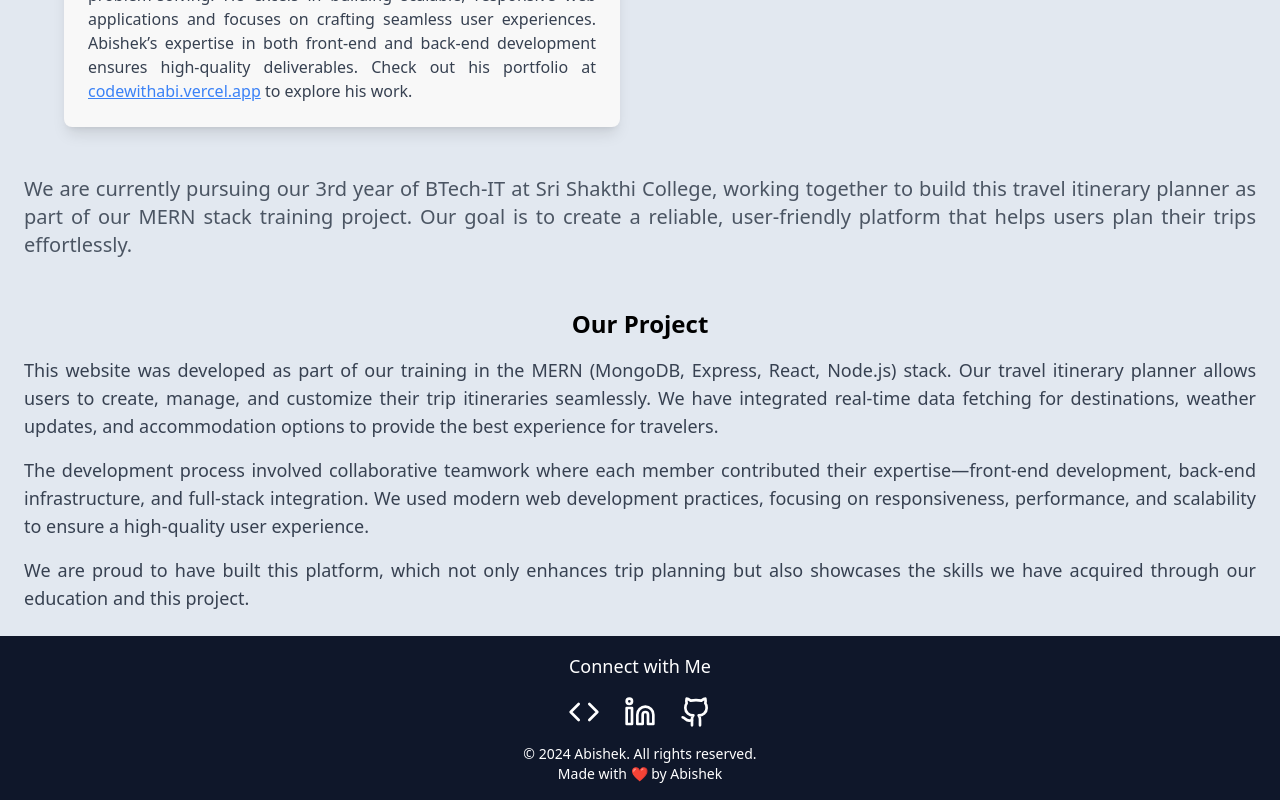
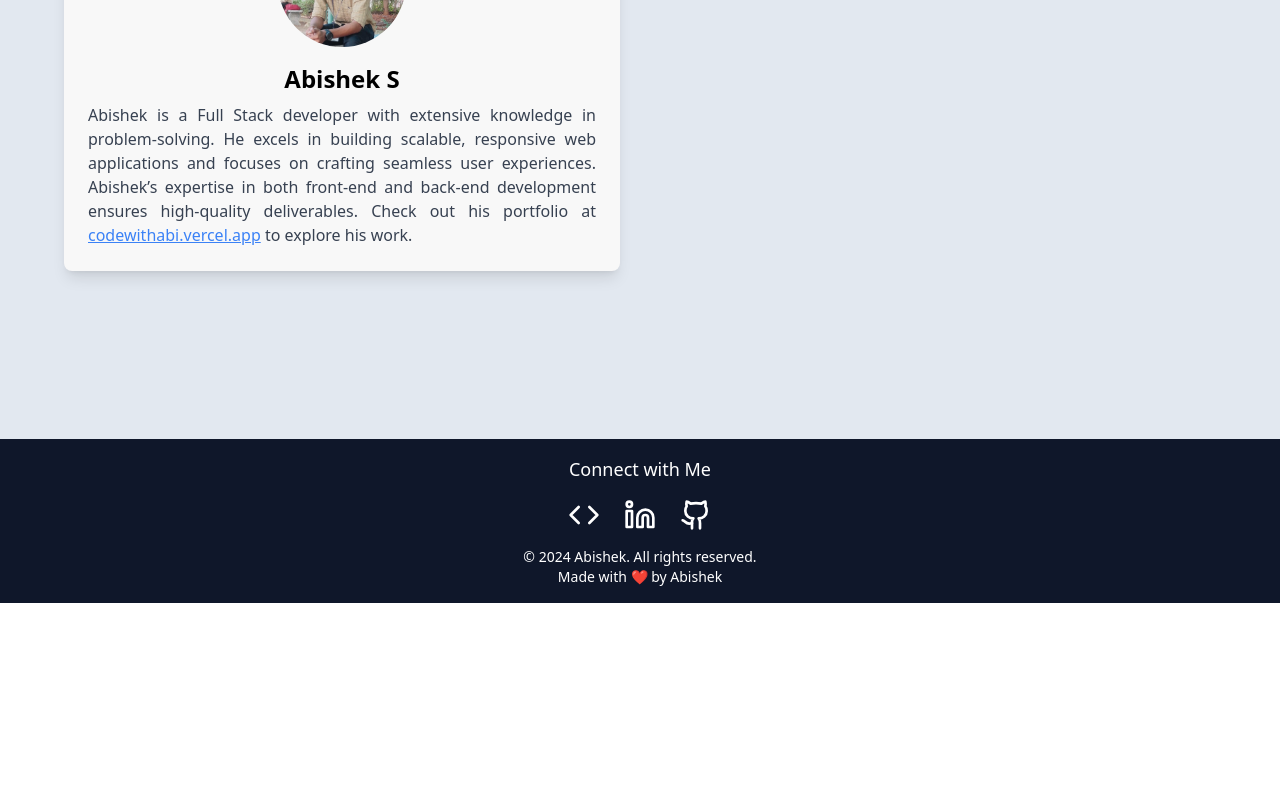
Before and after one commit to Abishek00ujj/Todo, a React (Vite) app in the folder frontend/todo/: page /aboutus in a window 1280 px wide. Shown: the part 425-1225 px from the top of the page. After the commit the page ends 1028 px from the top, so only its background shows below. Built offline with nearby package versions, Linux system fonts and the light colour scheme.

Commit message:
completed

```diff
--- a/frontend/todo/src/pages/Aboutus.jsx
+++ b/frontend/todo/src/pages/Aboutus.jsx
@@ -19,7 +19,6 @@ const Aboutus = () => {
       <div class="bg-slate-200 min-h-screen flex items-center justify-center">
       <div className="bg-slate-200 min-h-screen flex flex-col items-center justify-center p-6">
       <h1 className="text-4xl font-bold text-center mb-12">About Us</h1>
-
       <div className="grid grid-cols-1 md:grid-cols-2 lg:grid-cols-2 gap-10 w-full max-w-6xl">
         {teamMembers.map((member, index) => (
           <div key={index} className="bg-[#f8f8f8] p-6 shadow-lg rounded-lg flex flex-col items-center">
@@ -35,25 +34,7 @@ const Aboutus = () => {
           </div>
         ))}
       </div>
-
-      <div className="text-justify mt-12">
-        <p className="text-xl text-gray-600">
-          We are currently pursuing our 3rd year of BTech-IT at Sri Shakthi College, working together to build this travel itinerary planner as part of our MERN stack training project. Our goal is to create a reliable, user-friendly platform that helps users plan their trips effortlessly.
-        </p>
-      </div>
       <hr/>
-      <div className="text-justify mt-12">
-    <h2 className="text-2xl font-bold text-center mb-4">Our Project</h2>
-    <p className="text-gray-700 text-lg">
-      This website was developed as part of our training in the MERN (MongoDB, Express, React, Node.js) stack. Our travel itinerary planner allows users to create, manage, and customize their trip itineraries seamlessly. We have integrated real-time data fetching for destinations, weather updates, and accommodation options to provide the best experience for travelers.
-    </p>
-    <p className="text-gray-700 text-lg mt-4">
-      The development process involved collaborative teamwork where each member contributed their expertise—front-end development, back-end infrastructure, and full-stack integration. We used modern web development practices, focusing on responsiveness, performance, and scalability to ensure a high-quality user experience.
-    </p>
-    <p className="text-gray-700 text-lg mt-4">
-      We are proud to have built this platform, which not only enhances trip planning but also showcases the skills we have acquired through our education and this project.
-    </p>
-  </div>
     </div>
     </div>
       <Footer/>
```
